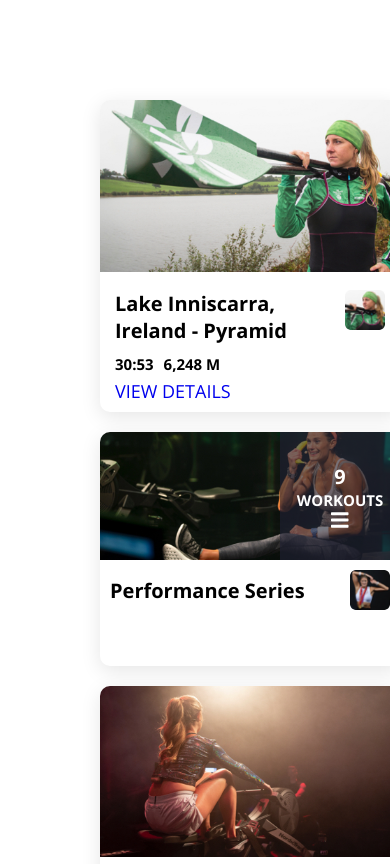
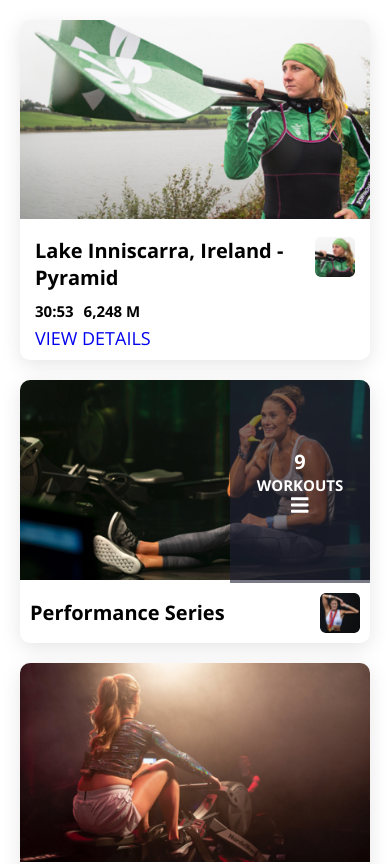
Before and after one commit to waldsmitha/fed-challenge-starter, a React (Create React App) app: page / in a window 390 px wide. Shown: the top 864 px of the page. Built offline with nearby package versions, Linux system fonts and the light colour scheme.

Commit message:
Adjusted Responsiveness

```diff
--- a/src/App.css
+++ b/src/App.css
@@ -10,7 +10,6 @@ html {
 
 body {
   font-family: "Open Sans", sans-serif;
-  padding: 5rem;
 }
 
 h1 {
--- a/src/App.js
+++ b/src/App.js
@@ -34,6 +34,12 @@ const StyledSection = styled(motion.div)`
   margin: auto;
   height: 100%;
   padding: 5rem;
+  @media (max-width: 720px) {
+    display: flex;
+    flex-direction: column;
+    align-items: center;
+    padding: 2rem;
+  }
 `;
 
 export default App;
```
